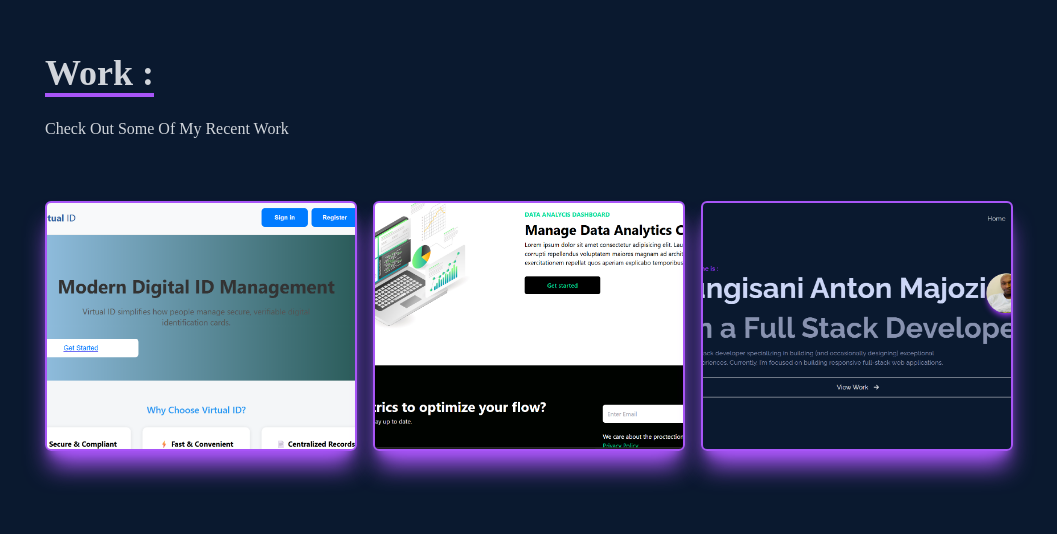
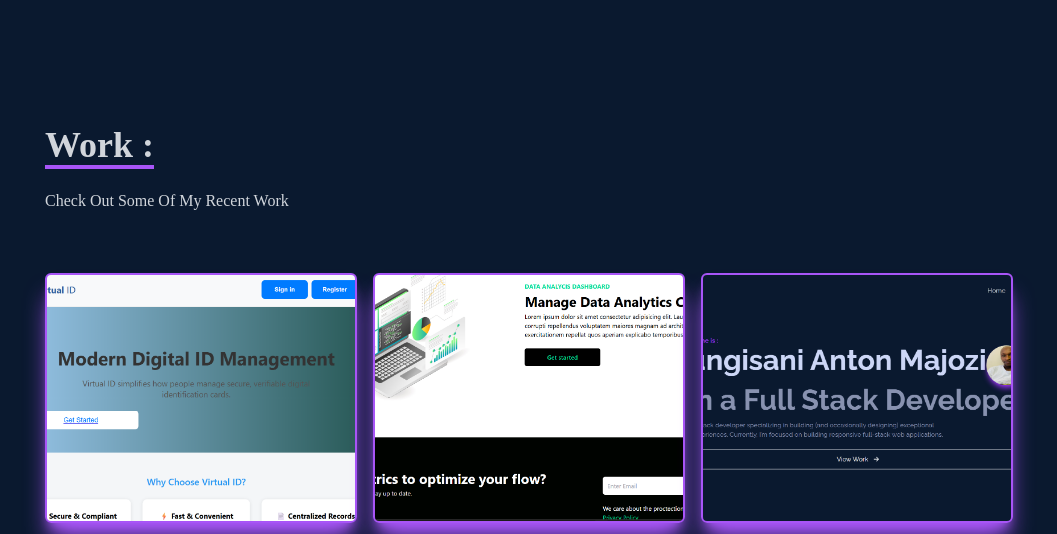
Before and after one commit to LungisaniMajozi/lungisani_majozi_portfolio, a React (Create React App) app: page / in a window 1280 px wide. Shown: the part 2546-3080 px from the top of the page, without its empty margins (111-1168 px from the left). Built offline with nearby package versions, Linux system fonts and the light colour scheme.

Commit message:
Make contact form fields required and update styles

```diff
--- a/src/components/Navbar.jsx
+++ b/src/components/Navbar.jsx
@@ -58,33 +58,33 @@ const Navbar = () => {
         className={
           !nav
             ? "hidden"
-            : "absolute top-0 left-0 w-full h-screen bg-[#0a192f] flex flex-col justify-center items-center"
+            : "absolute top-0 left-0 w-full h-screen bg-[#0a192f] flex flex-col justify-center items-center border-4 border-w- border-purple-600 rounded-lg"
         }
       >
-        <li className="py-6 text-4xl">
+        <li className="py-6 text-4xl border-b-2 border-purple-600 ">
           <Link onClick={handleClick} to="home" smooth={true} duration={500}>
             Home
           </Link>
         </li>
-        <li className="py-6 text-4xl">
+        <li className="py-6 text-4xl border-b-2 border-purple-600">
           {" "}
           <Link onClick={handleClick} to="about" smooth={true} duration={500}>
             About
           </Link>
         </li>
-        <li className="py-6 text-4xl">
+        <li className="py-6 text-4xl border-b-2 border-purple-600">
           {" "}
           <Link onClick={handleClick} to="skills" smooth={true} duration={500}>
             Skills
           </Link>
         </li>
-        <li className="py-6 text-4xl">
+        <li className="py-6 text-4xl border-b-2 border-purple-600">
           {" "}
           <Link onClick={handleClick} to="work" smooth={true} duration={500}>
             Work
           </Link>
         </li>
-        <li className="py-6 text-4xl">
+        <li className="py-6 text-4xl border-b-2 border-purple-600">
           {" "}
           <Link onClick={handleClick} to="contact" smooth={true} duration={500}>
             Contact
--- a/src/components/Work.jsx
+++ b/src/components/Work.jsx
@@ -4,7 +4,10 @@ import MYP from "../assets/MYP.png";
 import Myf from "../assets/MYF.png";
 const Work = () => {
   return (
-    <div name="work" className="w-full bg-[#0a192f] md:h-screen text-gray-300">
+    <div
+      name="work"
+      className="w-full bg-[#0a192f] md:h-screen text-gray-300 pt-36"
+    >
       <div className="max-w-[1000px] mx-auto p-4 flex flex-col justify-center w-full h-full">
         <div className="pb-8">
           <p className="text-4xl font-bold inline border-b-4 border-purple-500 text-gray-300">
```
